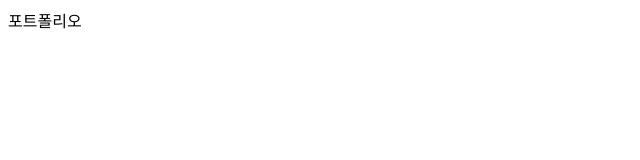
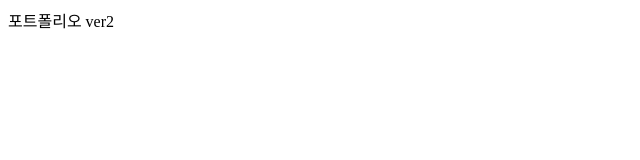
Before and after one commit to cvfds/portfolio, a plain HTML site: page index.html in a window 1280 px wide. Shown: the full height of the page, 0-640 px from the left. Drawn offline with Linux system fonts and the light colour scheme.

Commit message:
테스트2

```diff
--- a/index.html
+++ b/index.html
@@ -7,7 +7,8 @@
     <title>Document</title>
 </head>
 <body>
-    포트폴리오
+    포트폴리오 ver2
+
 
 
 </body>
```
